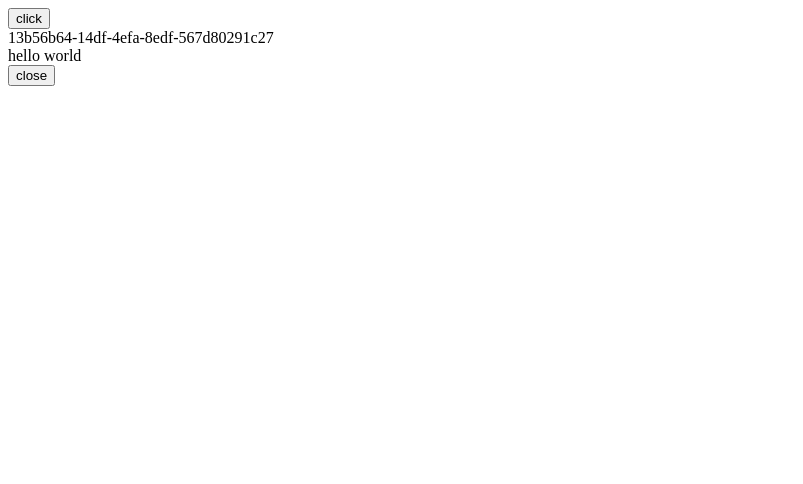
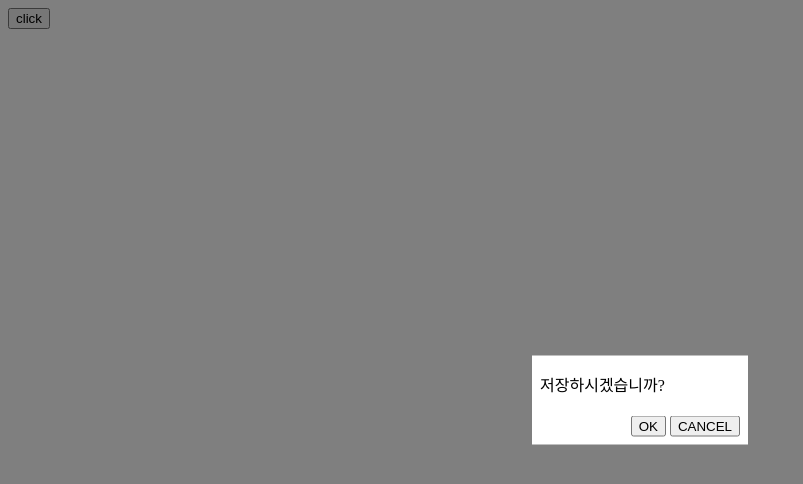
Before and after one commit to daegkim/fuct-ui, a React (Vite) app: page / in a window 1280 px wide. Both pictures are taken after a click on the button "click". Shown: the top 484 px of the page, without its empty margins (0-803 px from the left). Built offline with nearby package versions, Linux system fonts and the light colour scheme.

Commit message:
Confirm창 생성 완료!

```diff
--- a/src/App.tsx
+++ b/src/App.tsx
@@ -1,5 +1,5 @@
-import ModalLayout from './ModalLayout';
 import { useModal } from './lib/components/modal';
+import FuctConfirm from './lib/components/modal/FuctConfirm';
 import Toast, { useFuctToast } from './lib/components/toast/FuctToast';
 
 function App() {
@@ -10,13 +10,17 @@ function App() {
     <div>
       <button
         onClick={async () => {
-          showToast('저장에 성공하였습니다.', { duration: 2000, color: 'red', position: 'top' });
-          const result = await openModal<{ name: string }>(
-            <ModalLayout>
-              <div>hello world</div>
-            </ModalLayout>
+          const result = await openModal<boolean>(
+            <FuctConfirm>
+              <div style={{ width: '200px' }}>저장하시겠습니까?</div>
+            </FuctConfirm>
           );
-          console.log(result);
+
+          if (result) {
+            showToast('저장에 성공하였습니다.', { duration: 2000, color: 'red', position: 'top' });
+          } else {
+            showToast('취소하였습니다.', { duration: 2000, color: 'red', position: 'top' });
+          }
         }}
       >
         click
--- a/src/ModalLayout.tsx
+++ /dev/null
@@ -1,22 +0,0 @@
-import { PropsWithChildren } from 'react';
-import { useModalComponent } from './lib/components/modal';
-import { DefaultModalComponentProps } from './lib/components/modal/types';
-
-const ModalLayout = ({ children, uuid }: PropsWithChildren<DefaultModalComponentProps>) => {
-  const { closeModal } = useModalComponent<{ name: string }>();
-  return (
-    <div>
-      <div>{uuid}</div>
-      <>{children}</>
-      <button
-        onClick={() => {
-          uuid && closeModal(uuid, { name: 'ferde' });
-        }}
-      >
-        close
-      </button>
-    </div>
-  );
-};
-
-export default ModalLayout;
--- /dev/null
+++ b/src/lib/components/backdrop/index.tsx
@@ -0,0 +1,13 @@
+import styled from 'styled-components';
+
+const Backdrop = styled.div`
+  position: fixed;
+  top: 0;
+  right: 0;
+  bottom: 0;
+  left: 0;
+
+  background-color: rgba(0, 0, 0, 0.5);
+`;
+
+export default Backdrop;
--- /dev/null
+++ b/src/lib/components/modal/FuctConfirm.tsx
@@ -0,0 +1,58 @@
+import { PropsWithChildren } from 'react';
+import styled from 'styled-components';
+import { useModalComponent } from '.';
+import Backdrop from '../backdrop';
+import { DefaultModalComponentProps } from './types';
+
+const FuctConfirm = ({ children, uuid, index }: PropsWithChildren<DefaultModalComponentProps>) => {
+  const { closeModal } = useModalComponent<boolean>();
+
+  return (
+    <Backdrop>
+      <ModalWrapper $index={index}>
+        <ModalBody>{children}</ModalBody>
+        <ModalFooter>
+          <button
+            onClick={() => {
+              uuid && closeModal(uuid, true);
+            }}
+          >
+            OK
+          </button>
+          <button
+            onClick={() => {
+              uuid && closeModal(uuid, false);
+            }}
+          >
+            CANCEL
+          </button>
+        </ModalFooter>
+      </ModalWrapper>
+    </Backdrop>
+  );
+};
+
+const ModalWrapper = styled.div<{ $index?: number }>`
+  position: absolute;
+  top: 50%;
+  left: 50%;
+  transform: translate(calc(-50% + ${({ $index }) => ($index ?? 0) * 10}px), calc(-50% - ${({ $index }) => ($index ?? 0) * 10}px));
+
+  background-color: #fff;
+  padding: 16px 8px 8px 8px;
+`;
+
+const ModalBody = styled.div`
+  background-color: #fff;
+  margin-bottom: 20px;
+`;
+
+const ModalFooter = styled.div`
+  display: flex;
+  gap: 4px;
+  justify-content: right;
+
+  background-color: #fff;
+`;
+
+export default FuctConfirm;
--- a/src/lib/components/modal/index.tsx
+++ b/src/lib/components/modal/index.tsx
@@ -47,8 +47,8 @@ export const ModalProvider = ({ children }: PropsWithChildren) => {
       <ModalHookContext.Provider value={hookValue}>
         <>{children}</>
         <div id="fuct-modal-area">
-          {modals.map((modal) => (
-            <div key={modal.uuid}>{cloneElement(modal.component, { key: modal.uuid, uuid: modal.uuid })}</div>
+          {modals.map((modal, index) => (
+            <div key={modal.uuid}>{cloneElement(modal.component, { key: modal.uuid, uuid: modal.uuid, index })}</div>
           ))}
         </div>
       </ModalHookContext.Provider>
--- a/src/lib/components/modal/types.ts
+++ b/src/lib/components/modal/types.ts
@@ -5,7 +5,7 @@ export interface Modal {
 }
 
 export interface ModalHookContextProps {
-  openModal: <T>(component: JSX.Element) => Promise<T>;
+  openModal: <T = any>(component: JSX.Element) => Promise<T>;
 }
 
 export interface ModalContextProps<T = any> {
@@ -14,4 +14,5 @@ export interface ModalContextProps<T = any> {
 
 export interface DefaultModalComponentProps {
   uuid?: string;
+  index?: number;
 }
```
